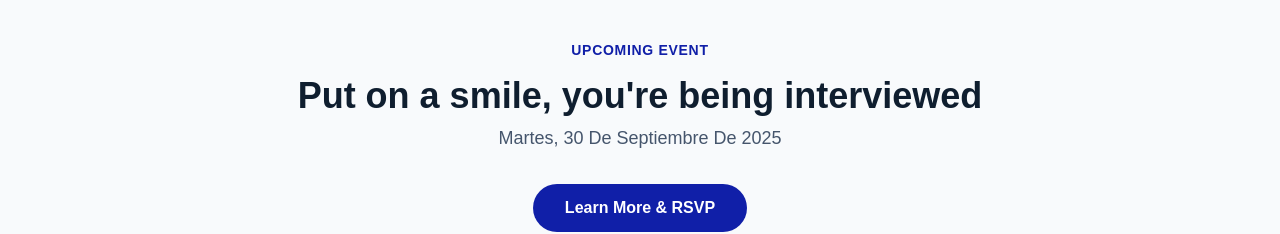
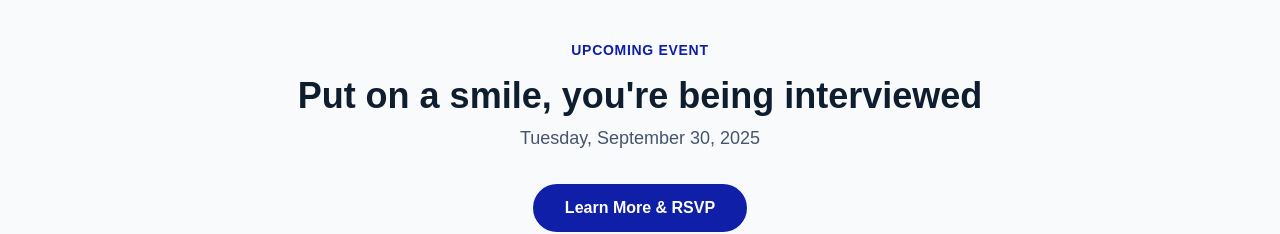
Before and after one commit to AlgoritmiaClub/AlgoritmiaWebsite, a Next.js app: page / in a window 1280 px wide. Shown: the part 1360-1594 px from the top of the page. Built offline with nearby package versions, Linux system fonts and the light colour scheme.

Commit message:
fixed date lang

```diff
--- a/src/components/agenda/EventModal.tsx
+++ b/src/components/agenda/EventModal.tsx
@@ -19,7 +19,7 @@ interface EventModalProps {
  */
 export function EventModal({ event, onClose }: EventModalProps) {
   // Format the date for display
-  const formattedDate = new Intl.DateTimeFormat("es-ES", {
+  const formattedDate = new Intl.DateTimeFormat("en-US", {
     weekday: "long",
     year: "numeric",
     month: "long",
--- a/src/lib/application/use-cases/get-featured-event.ts
+++ b/src/lib/application/use-cases/get-featured-event.ts
@@ -14,7 +14,7 @@ export interface HomepageFeaturedEvent {
  * @returns The formatted date string.
  */
 function formatEventDate(date: Date): string {
-  return new Intl.DateTimeFormat("es-ES", {
+  return new Intl.DateTimeFormat("en-US", {
     dateStyle: "full",
   }).format(date);
 }
```
